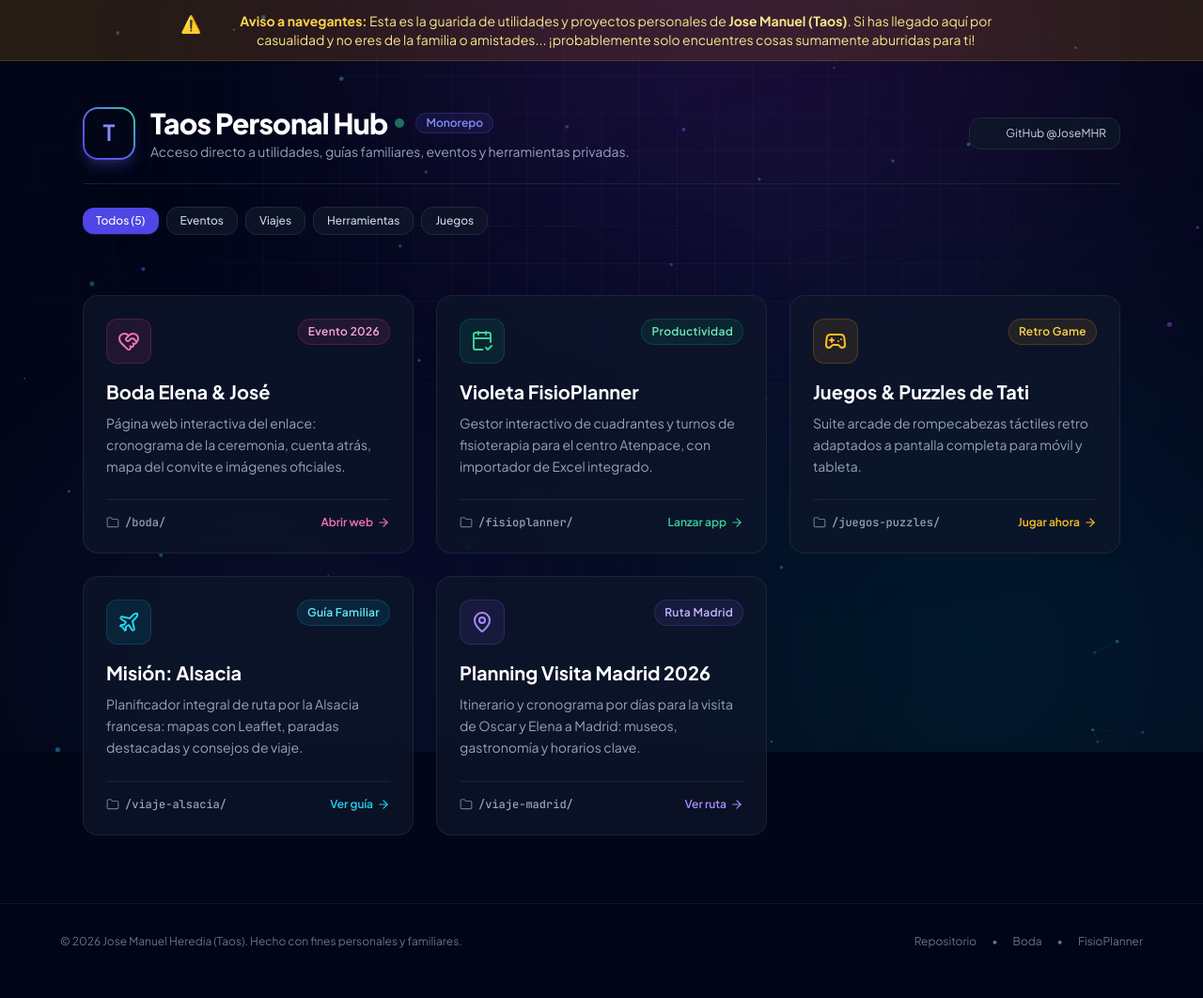
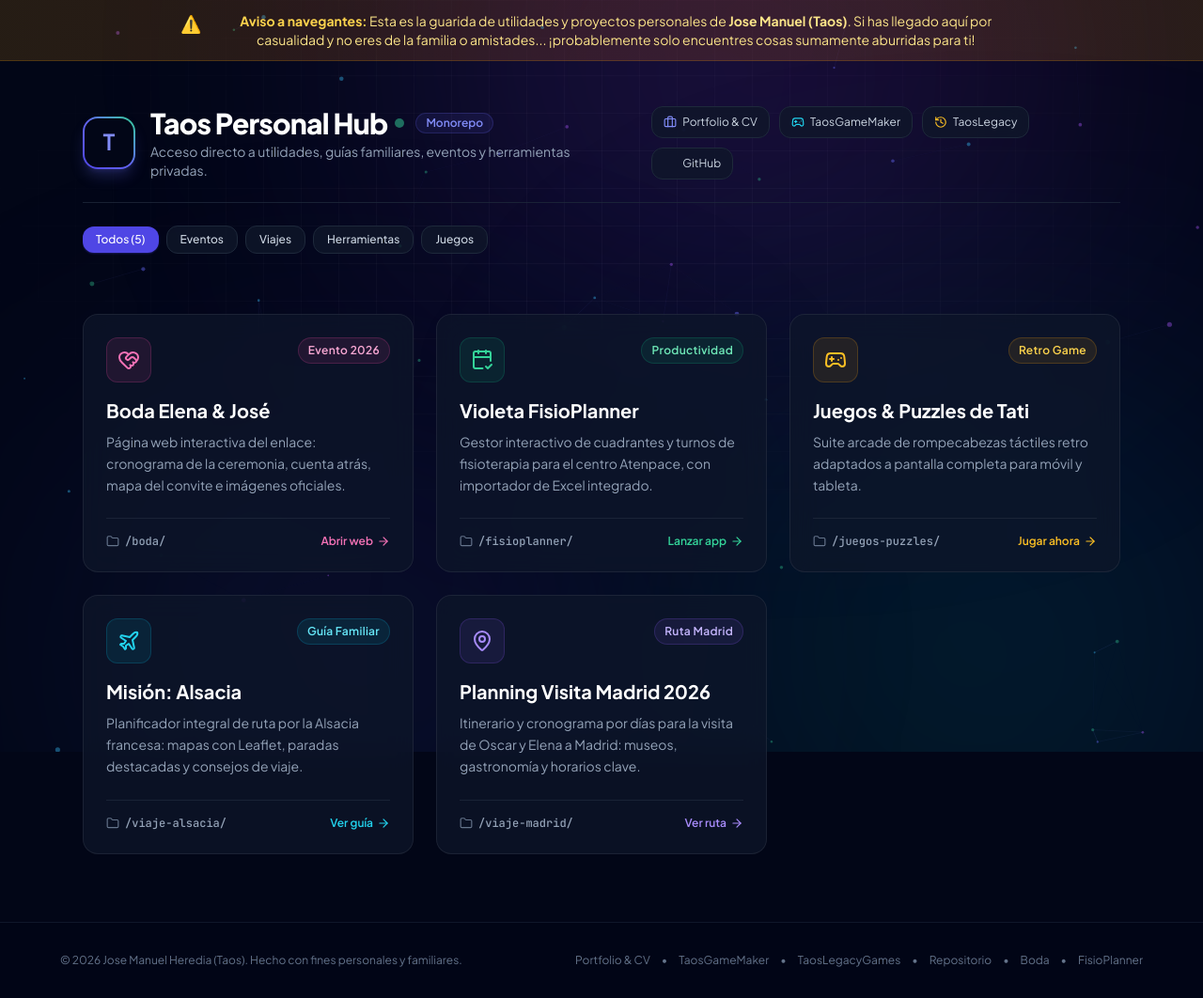
Before and after one commit to JoseMHR/TaosPersonal, a plain HTML site: page index.html in a window 1280 px wide. Shown: the whole page at 94% size. Drawn offline with nearby package versions, Linux system fonts and the light colour scheme.

Commit message:
feat: enhance navigation with cross-links to JoseMHR ecosystem and subproject return buttons

```diff
--- a/index.html
+++ b/index.html
@@ -157,11 +157,26 @@
         </div>
       </div>
 
-      <div class="flex items-center gap-3 text-xs text-slate-400">
+      <div class="flex flex-wrap items-center gap-2.5 text-xs text-slate-400">
+        <a href="https://josemhr.github.io/JoseMHR/" target="_blank" rel="noopener noreferrer"
+           class="inline-flex items-center gap-1.5 px-3 py-2 rounded-xl bg-slate-900/80 backdrop-blur-md border border-slate-800 text-slate-300 hover:text-white hover:border-indigo-500/40 transition">
+          <i data-lucide="briefcase" class="w-3.5 h-3.5 text-indigo-400"></i>
+          <span>Portfolio & CV</span>
+        </a>
+        <a href="https://josemhr.github.io/TaosGameMaker/" target="_blank" rel="noopener noreferrer"
+           class="inline-flex items-center gap-1.5 px-3 py-2 rounded-xl bg-slate-900/80 backdrop-blur-md border border-slate-800 text-slate-300 hover:text-white hover:border-cyan-500/40 transition">
+          <i data-lucide="gamepad-2" class="w-3.5 h-3.5 text-cyan-400"></i>
+          <span>TaosGameMaker</span>
+        </a>
+        <a href="https://josemhr.github.io/TaosLegacyGames/" target="_blank" rel="noopener noreferrer"
+           class="inline-flex items-center gap-1.5 px-3 py-2 rounded-xl bg-slate-900/80 backdrop-blur-md border border-slate-800 text-slate-300 hover:text-white hover:border-amber-500/40 transition">
+          <i data-lucide="history" class="w-3.5 h-3.5 text-amber-400"></i>
+          <span>TaosLegacy</span>
+        </a>
         <a href="https://github.com/JoseMHR" target="_blank" rel="noopener noreferrer"
-           class="inline-flex items-center gap-2 px-3.5 py-2 rounded-xl bg-slate-900/80 backdrop-blur-md border border-slate-800 text-slate-300 hover:text-white hover:border-slate-700 transition">
-          <i data-lucide="github" class="w-4 h-4"></i>
-          <span>GitHub @JoseMHR</span>
+           class="inline-flex items-center gap-1.5 px-3 py-2 rounded-xl bg-slate-900/80 backdrop-blur-md border border-slate-800 text-slate-300 hover:text-white hover:border-slate-700 transition">
+          <i data-lucide="github" class="w-3.5 h-3.5"></i>
+          <span>GitHub</span>
         </a>
       </div>
     </div>
@@ -352,7 +367,13 @@
   <footer class="border-t border-slate-900 bg-slate-950/80 backdrop-blur-md py-8 px-6 mt-12 text-center text-xs text-slate-500">
     <div class="max-w-6xl mx-auto flex flex-col md:flex-row items-center justify-between gap-4">
       <p>© <span id="current-year">2026</span> Jose Manuel Heredia (Taos). Hecho con fines personales y familiares.</p>
-      <div class="flex items-center gap-4">
+      <div class="flex flex-wrap items-center justify-center gap-3">
+        <a href="https://josemhr.github.io/JoseMHR/" target="_blank" class="hover:text-indigo-400 transition">Portfolio & CV</a>
+        <span>•</span>
+        <a href="https://josemhr.github.io/TaosGameMaker/" target="_blank" class="hover:text-cyan-400 transition">TaosGameMaker</a>
+        <span>•</span>
+        <a href="https://josemhr.github.io/TaosLegacyGames/" target="_blank" class="hover:text-amber-400 transition">TaosLegacyGames</a>
+        <span>•</span>
         <a href="https://github.com/JoseMHR/TaosPersonal" target="_blank" rel="noopener noreferrer" class="hover:text-slate-300 transition">Repositorio</a>
         <span>•</span>
         <a href="./boda/index.html" class="hover:text-slate-300 transition">Boda</a>
```
Also changed, not shown: boda/index.html (+15 -2 lines), fisioplanner/index.html (+9 -0 lines), juegos-puzzles/index.html (+3 -0 lines), viaje-alsacia/index.html (+5 -0 lines), viaje-madrid/index.html (+3 -0 lines), 1 other file.
